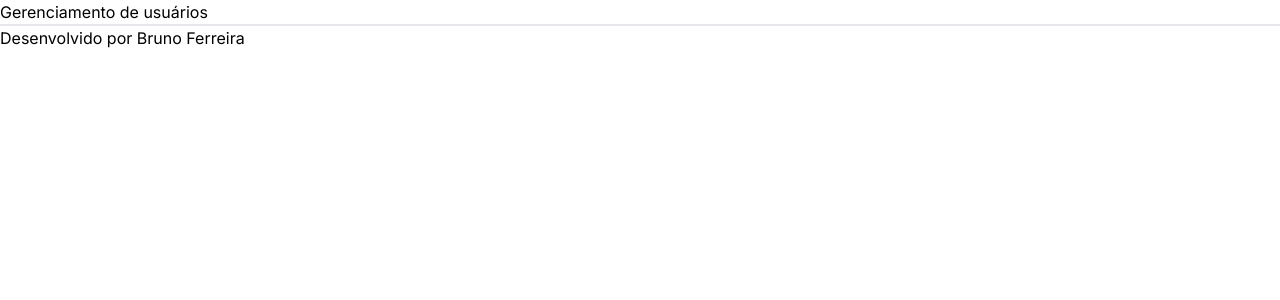
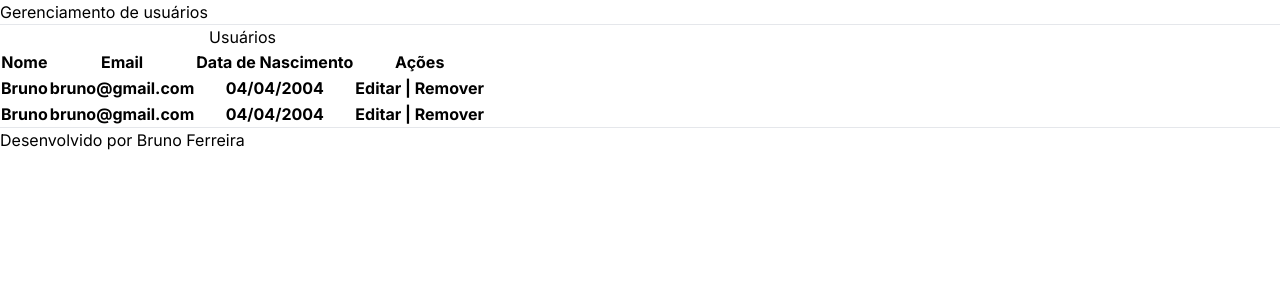
Before and after one commit to BrunoFerreira95/manterusuarios, a Next.js app: page / in a window 1280 px wide. Shown: the top 300 px of the page. Built offline with nearby package versions, Linux system fonts and the light colour scheme.

Commit message:
feat: user: adding main with a form

```diff
--- a/src/app/user/page.tsx
+++ b/src/app/user/page.tsx
@@ -7,6 +7,35 @@ const UserHome = () => {
       <h1>Gerenciamento de usuários</h1>
     </header>
       <hr />
+      <main>
+        <form action="">
+          <table>
+            <caption>Usuários</caption>
+            <thead>
+              <tr>
+                <th scope="col">Nome</th>
+                <th scope="col">Email</th>
+                <th scope="col">Data de Nascimento</th>
+                <th scope="col">Ações</th>
+              </tr>
+            </thead>
+            <tbody>
+              <tr>
+                <th>Bruno</th>
+                <th>bruno@gmail.com</th>
+                <th>04/04/2004</th>
+                <th>Editar | Remover</th>
+              </tr>
+              <tr>
+                <th>Bruno</th>
+                <th>bruno@gmail.com</th>
+                <th>04/04/2004</th>
+                <th>Editar | Remover</th>
+              </tr>
+            </tbody>
+          </table>
+        </form>
+      </main>
       <hr />
     <footer>
       <span>Desenvolvido por Bruno Ferreira</span>
```
